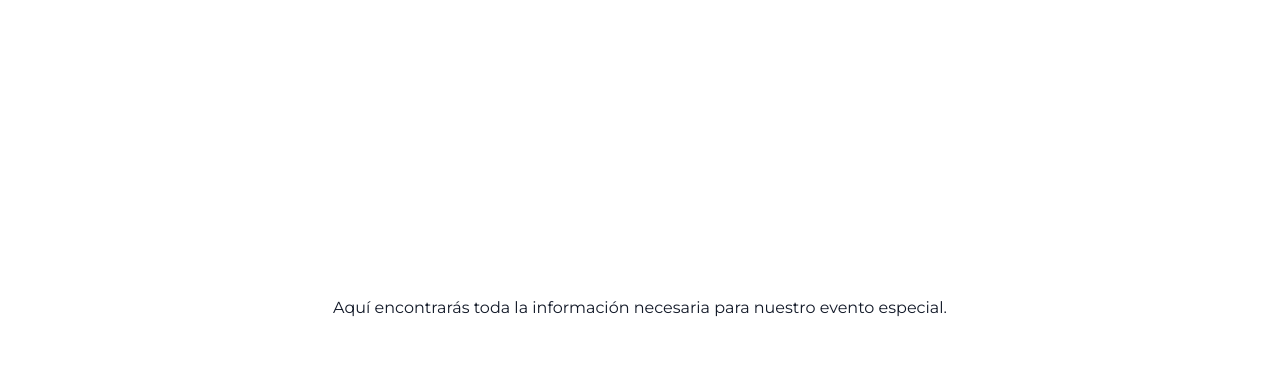
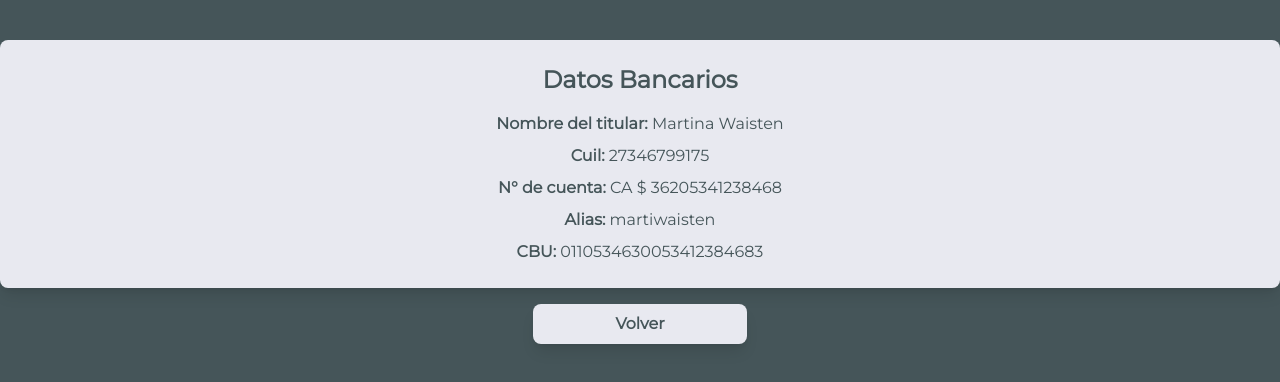
Before and after one commit to BorisWaisten/invitacion-boda, a Next.js app: page /gifts in a window 1280 px wide. Shown: the top 382 px of the page. Built offline with nearby package versions, Linux system fonts and the light colour scheme.

Commit message:
mejoras en formulario de asistencia y agregado de informacion en regalos

```diff
--- a/app/gifts/page.js
+++ b/app/gifts/page.js
@@ -1,26 +1,18 @@
 
+import InfoGifts from "@/components/InfoGifts.jsx";
 import { layourMetadata } from "../layout.js";
 
 export const metadata = {
-    ...layourMetadata,
-    icons: {
-      icon: '/logo.ico',
-    },
-  }
+  ...layourMetadata,
+  icons: {
+    icon: '/logo.ico',
+  },
+};
 
 export default function InformationPage() {
   return (
-    <main className="min-h-screen bg-white text-gray-900">
-      <section className="bg-cover bg-center h-64 flex items-center justify-center">
-        <h1 className="text-4xl font-bold text-white">Información</h1>
-      </section>
-
-      <div className="container mx-auto py-10">
-        <p className="text-center mb-8">
-          Aquí encontrarás toda la información necesaria para nuestro evento especial.
-        </p>
-
-      </div>
-    </main>
+    <>
+      <InfoGifts />
+    </>
   );
 }
--- a/components/Asistency.jsx
+++ b/components/Asistency.jsx
@@ -1,8 +1,8 @@
 'use client'
 import React, { useState } from 'react';
-import { dancingScript, playfairDisplay } from '../public/fonts'; // Ajusta la ruta según tu estructura de proyecto
 import './components.css';
 import { useRouter } from 'next/navigation';
+import axios from 'axios';
 
 const Asistency = () => {
   const [formData, setFormData] = useState({
@@ -10,12 +10,7 @@ const Asistency = () => {
     apellido: '',
     parejaNombre: '',
     parejaApellido: '',
-    celiaco: false,
-    diabetes: false,
-    hipertension: false,
-    hipotension: false,
-    vegano: false,
-    vegetariano: false,
+    condiciones: '', // Nuevo atributo para almacenar condiciones
     otraInfo: '',
   });
 
@@ -31,45 +26,56 @@ const Asistency = () => {
 
   const handleSubmit = async (e) => {
     e.preventDefault();
+
+    // Combina los valores de los checkboxes en un solo string
+    const condiciones = [
+      formData.celiaco && 'Celiaco',
+      formData.diabetes && 'Diabetes',
+      formData.hipertension && 'Hipertensión',
+      formData.hipotension && 'Hipotensión',
+      formData.vegano && 'Vegano',
+      formData.vegetariano && 'Vegetariano',
+    ].filter(Boolean).join(', ');
+
+    const dataToSend = {
+      ...formData,
+      condiciones, // Agrega el string de condiciones al objeto
+    };
+
     try {
-      const response = await fetch('https://script.google.com/macros/s/AKfycbyxsn5x1UD6Z5PgHSsKWB3lhLpkmkuVtAWT3caZp51da17YLEV9jVGAmSPtY_hJKkoE/exec', {
-        method: 'POST',
-        headers: {
-          'Content-Type': 'application/json',
-        },
-        body: JSON.stringify(formData),
-      });
 
-      if (response.ok) {
+      const nameExists = await axios.get(`https://sheet.best/api/sheets/ff06f600-9163-4e3c-b414-87a2a72a7ef5/nombre/${formData.nombre}`);
+      const lastNameExists = await axios.get(`https://sheet.best/api/sheets/ff06f600-9163-4e3c-b414-87a2a72a7ef5/apellido/${formData.apellido}`);
+
+      console.log(nameExists.data, lastNameExists.data);
+
+      if (nameExists.data.length > 0 && lastNameExists.data.length > 0) {
+        console.log(nameExists.data, lastNameExists.data);
+        alert('El nombre ya existe en la base de datos');
+        return;
+      }
+
+      await axios.post('https://sheet.best/api/sheets/ff06f600-9163-4e3c-b414-87a2a72a7ef5', dataToSend);
       alert('¡Información enviada con éxito!');
       setFormData({
         nombre: '',
         apellido: '',
         parejaNombre: '',
         parejaApellido: '',
-          celiaco: false,
-          diabetes: false,
-          hipertension: false,
-          hipotension: false,
-          vegano: false,
-          vegetariano: false,
+        condiciones: '', // Reinicia el campo de condiciones
         otraInfo: '',
       });
-        window.location('/');
-      } else {
-        alert('Hubo un error al enviar la información.');
-      }
+      router.push('/#asistency');
     } catch (error) {
-      console.error('Error al enviar el formulario:', error);
-      alert('Error de red.');
+      console.log(error);
     }
   };
 
   return (
     <section id="asistency" className="bg-terciary min-h-screen flex items-center justify-center">
-      <div className= {`container bg-white rounded-xl shadow-2xl p-8 m-10 mx-4 w-full sm:w-auto ${dancingScript.className}`} >
-        <h2 className= {`text-3xl md:text-4xl font-bold mb-8 text-center `} >Confirmar Asistencia</h2>
-        <form onSubmit={handleSubmit} className= {`grid grid-cols-1 gap-4 ${playfairDisplay.className}`} >
+      <div className={`container bg-white rounded-xl shadow-2xl p-8 m-10 mx-4 w-full sm:w-auto`}>
+        <h2 className={`text-3xl md:text-4xl font-bold mb-8 text-center`}>Confirmar Asistencia</h2>
+        <form onSubmit={handleSubmit} className={`grid grid-cols-1 gap-4`}>
           <div className="mb-4">
             <input
               type="text"
@@ -78,7 +84,7 @@ const Asistency = () => {
               placeholder="Nombre"
               value={formData.nombre}
               onChange={handleChange}
-              className="w-full px-4 py-2  rounded-lg shadow-sm "
+              className="w-full px-4 py-2 rounded-lg shadow-sm"
               required
             />
           </div>
@@ -90,7 +96,7 @@ const Asistency = () => {
               placeholder="Apellido"
               value={formData.apellido}
               onChange={handleChange}
-              className="w-full px-4 py-2  rounded-lg shadow-sm "
+              className="w-full px-4 py-2 rounded-lg shadow-sm"
               required
             />
           </div>
@@ -102,7 +108,7 @@ const Asistency = () => {
               placeholder="Nombre de tu Pareja (Opcional)"
               value={formData.parejaNombre}
               onChange={handleChange}
-              className="w-full px-4 py-2  rounded-lg shadow-sm "
+              className="w-full px-4 py-2 rounded-lg shadow-sm"
             />
           </div>
           <div className="mb-4">
@@ -113,7 +119,7 @@ const Asistency = () => {
               placeholder="Apellido de tu Pareja (Opcional)"
               value={formData.parejaApellido}
               onChange={handleChange}
-              className="w-full px-4 py-2  rounded-lg shadow-sm "
+              className="w-full px-4 py-2 rounded-lg shadow-sm"
             />
           </div>
           <div className='grid grid-cols-2 gap-4'>
@@ -121,7 +127,6 @@ const Asistency = () => {
               <label className="block text-left">
                 <input
                   type="checkbox"
-
                   name="celiaco"
                   checked={formData.celiaco}
                   onChange={handleChange}
@@ -134,7 +139,6 @@ const Asistency = () => {
               <label className="block text-left">
                 <input
                   type="checkbox"
-
                   name="hipertension"
                   checked={formData.hipertension}
                   onChange={handleChange}
@@ -147,7 +151,6 @@ const Asistency = () => {
               <label className="block text-left">
                 <input
                   type="checkbox"
-
                   name="diabetes"
                   checked={formData.diabetes}
                   onChange={handleChange}
@@ -160,7 +163,6 @@ const Asistency = () => {
               <label className="block text-left">
                 <input
                   type="checkbox"
-
                   name="hipotension"
                   checked={formData.hipotension}
                   onChange={handleChange}
@@ -173,7 +175,6 @@ const Asistency = () => {
               <label className="block text-left">
                 <input
                   type="checkbox"
-
                   name="vegano"
                   checked={formData.vegano}
                   onChange={handleChange}
@@ -186,7 +187,6 @@ const Asistency = () => {
               <label className="block text-left">
                 <input
                   type="checkbox"
-
                   name="vegetariano"
                   checked={formData.vegetariano}
                   onChange={handleChange}
@@ -203,27 +203,26 @@ const Asistency = () => {
               placeholder="Otra información relevante"
               value={formData.otraInfo}
               onChange={handleChange}
-              className="w-full px-4 py-2  rounded-lg shadow-sm "
+              className="w-full px-4 py-2 rounded-lg shadow-sm"
               rows="4"
             />
           </div>
-        </form>
           <div className='grid grid-cols-2 gap-4 flex justify-center'>
-
             <button
               type="submit"
-              className={`p-2 font-sans bg-primary hover:bg-secondary hover:text-secondary  font-bold rounded-lg  transform duration-300 ease-in-out`}
+              className={`p-2 font-sans bg-primary hover:bg-secondary hover:text-secondary font-bold rounded-lg transform duration-300 ease-in-out`}
             >
-              Enviar Sugerencia
+              Confirmar
             </button>
             <button
               type="button"
-            className="  font-bold font-sans bg-primary hover:bg-secondary hover:text-secondary rounded-lg shadow-md hover:bg-blue-600 transition-colors"
-            onClick={() => router.push('/')}
+              className="font-bold font-sans bg-primary hover:bg-secondary hover:text-secondary rounded-lg shadow-md hover:bg-blue-600 transition-colors"
+              onClick={() => router.push('/#asistency')}
             >
               Volver
             </button>
           </div>
+        </form>
       </div>
     </section>
   );
--- /dev/null
+++ b/components/InfoGifts.jsx
@@ -0,0 +1,32 @@
+'use client'
+
+import { useRouter } from "next/navigation"
+
+export default function InfoGifts() {
+    const router = useRouter();
+
+    return (
+      <main className="min-h-screen m-0 overflow-x-hidden bg-secondary">
+        <div className="container text-center mx-auto py-10">
+          <div className=" bg-terciary p-6 rounded-lg shadow-lg">
+            <h2 className="text-2xl font-bold mb-4">Datos Bancarios</h2>
+            <ul className="list-none space-y-2">
+              <li><strong>Nombre del titular:</strong> Martina Waisten</li>
+              <li><strong>Cuil:</strong> 27346799175</li>
+              <li><strong>N° de cuenta:</strong> CA $ 36205341238468</li>
+              <li><strong>Alias:</strong> martiwaisten</li>
+              <li><strong>CBU:</strong> 0110534630053412384683</li>
+            </ul>
+          </div>
+          <div>
+            <button
+             className=" bg-terciary font-bold py-2  w-1/6  rounded-lg shadow-lg mt-4"
+              onClick={() => router.push("/#gifts")}
+            >
+              Volver
+            </button>
+          </div>
+        </div>
+      </main>
+    );
+}
--- a/package.json
+++ b/package.json
@@ -13,6 +13,7 @@
     "@coreui/icons-react": "^2.3.0",
     "@heroicons/react": "^2.1.5",
     "@material-tailwind/react": "^2.1.9",
+    "axios": "^1.7.7",
     "date-fns": "^3.6.0",
     "framer-motion": "^11.3.17",
     "next": "^14.2.5",
```
Also changed, not shown: 1 other file (tests, documents, lock files or other folders). Lines whose indentation alone changed are shown as unchanged.
